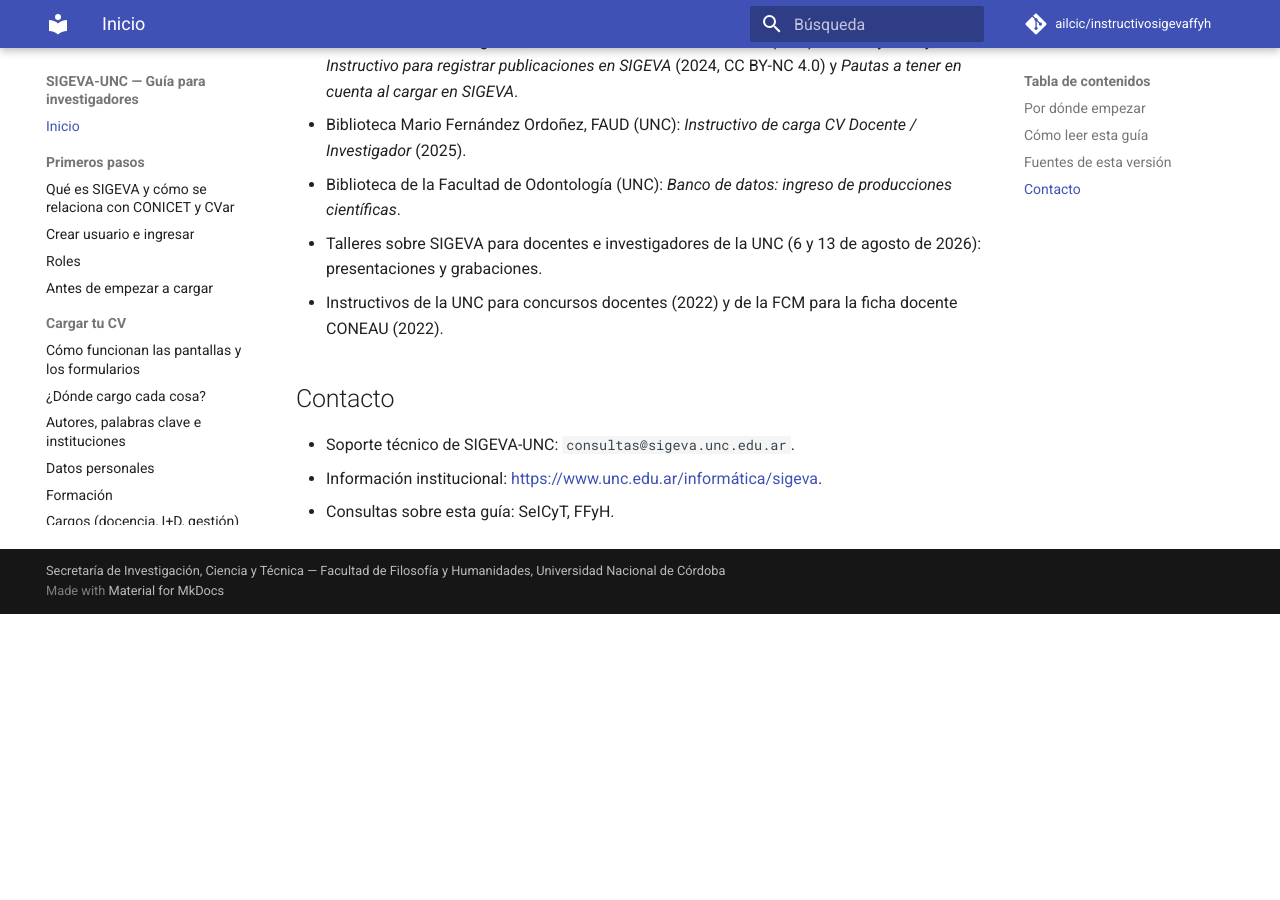
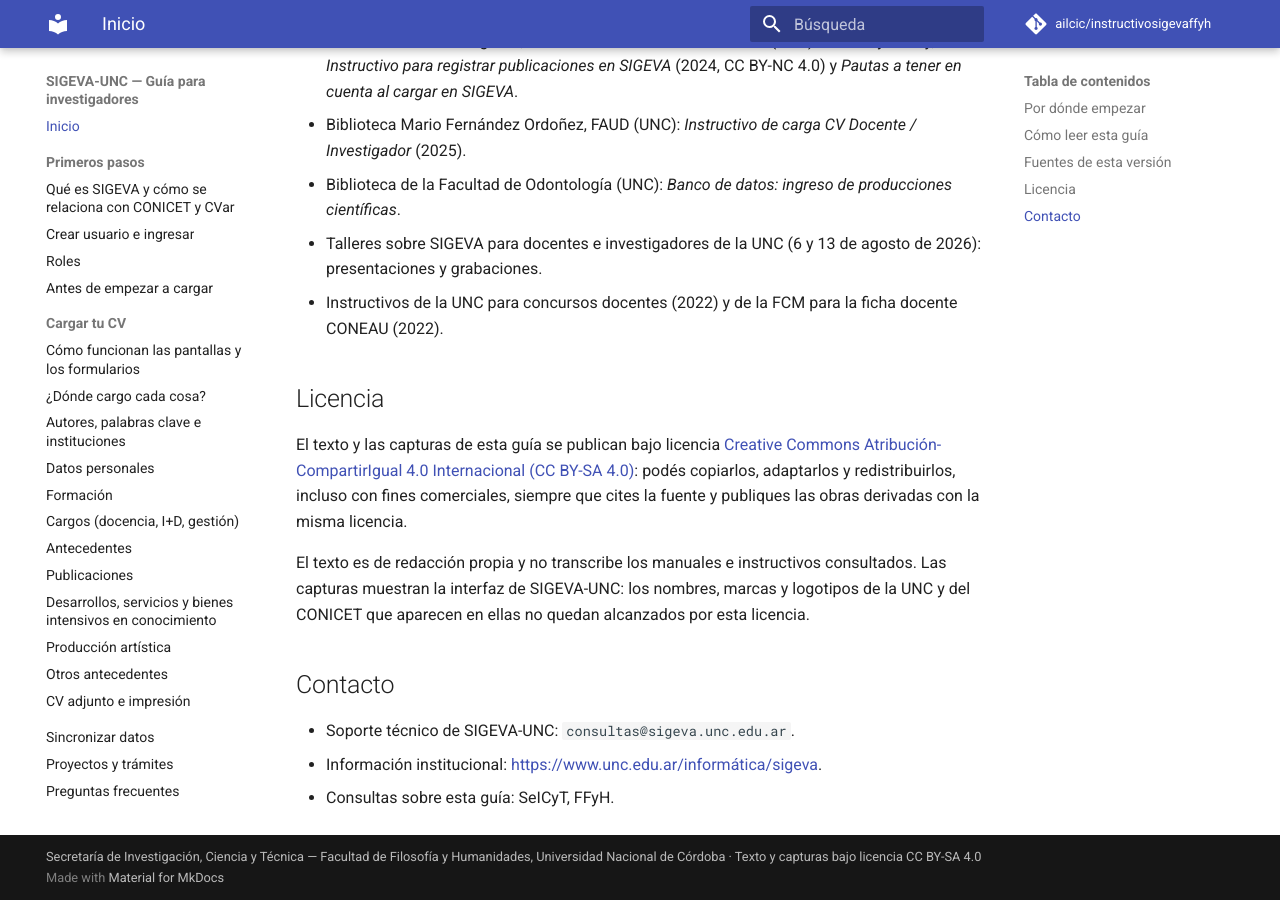
Before and after one commit to ailcic/instructivosigevaffyh, an MkDocs documentation site: the page built from docs/index.md, in a window 1280 px wide and 900 px high, scrolled down 1487 px. Built offline with MkDocs 1.6.1 and Material for MkDocs 9.7.7, drawn with Linux system fonts in a browser that asks for light colours; comment, search, counter and statistics services are not loaded; before the commit the page ends 2101 px from its top, so only the background shows below that.

Commit message:
Licencia CC BY-SA 4.0
- LICENSE con el texto legal de CC BY-SA 4.0.
- Pie del sitio, sección «Licencia» en el inicio, README y registro de cambios.
- CLAUDE.md: decisión registrada; las marcas y logotipos de la UNC y del CONICET quedan fuera.

Co-Authored-By: Claude Opus 5.5 <noreply@anthropic.com>

```diff
--- a/docs/index.md
+++ b/docs/index.md
@@ -48,6 +48,12 @@ Las fuentes de cada página quedan registradas en sus metadatos. En el texto sol
 - Talleres sobre SIGEVA para docentes e investigadores de la UNC (6 y 13 de agosto de 2026): presentaciones y grabaciones.
 - Instructivos de la UNC para concursos docentes (2022) y de la FCM para la ficha docente CONEAU (2022).
 
+## Licencia
+
+El texto y las capturas de esta guía se publican bajo licencia [Creative Commons Atribución-CompartirIgual 4.0 Internacional (CC BY-SA 4.0)](https://creativecommons.org/licenses/by-sa/4.0/deed.es): podés copiarlos, adaptarlos y redistribuirlos, incluso con fines comerciales, siempre que cites la fuente y publiques las obras derivadas con la misma licencia.
+
+El texto es de redacción propia y no transcribe los manuales e instructivos consultados. Las capturas muestran la interfaz de SIGEVA-UNC: los nombres, marcas y logotipos de la UNC y del CONICET que aparecen en ellas no quedan alcanzados por esta licencia.
+
 ## Contacto
 
 - Soporte técnico de SIGEVA-UNC: `consultas@sigeva.unc.edu.ar`.
--- a/mkdocs.yml
+++ b/mkdocs.yml
@@ -4,7 +4,7 @@ site_author: Secretaría de Investigación, Ciencia y Técnica — FFyH, UNC
 site_url: https://ailcic.github.io/instructivosigevaffyh/
 repo_url: https://github.com/ailcic/instructivosigevaffyh
 repo_name: ailcic/instructivosigevaffyh
-copyright: Secretaría de Investigación, Ciencia y Técnica — Facultad de Filosofía y Humanidades, Universidad Nacional de Córdoba
+copyright: Secretaría de Investigación, Ciencia y Técnica — Facultad de Filosofía y Humanidades, Universidad Nacional de Córdoba · Texto y capturas bajo licencia <a href="https://creativecommons.org/licenses/by-sa/4.0/deed.es">CC BY-SA 4.0</a>
 docs_dir: docs
 exclude_docs: |
   _plantilla.md
```
Also changed, not shown: CLAUDE.md (+2 -2 lines), README.md (+4 -0 lines), docs/cambios.md (+1 -0 lines), 1 other file.
